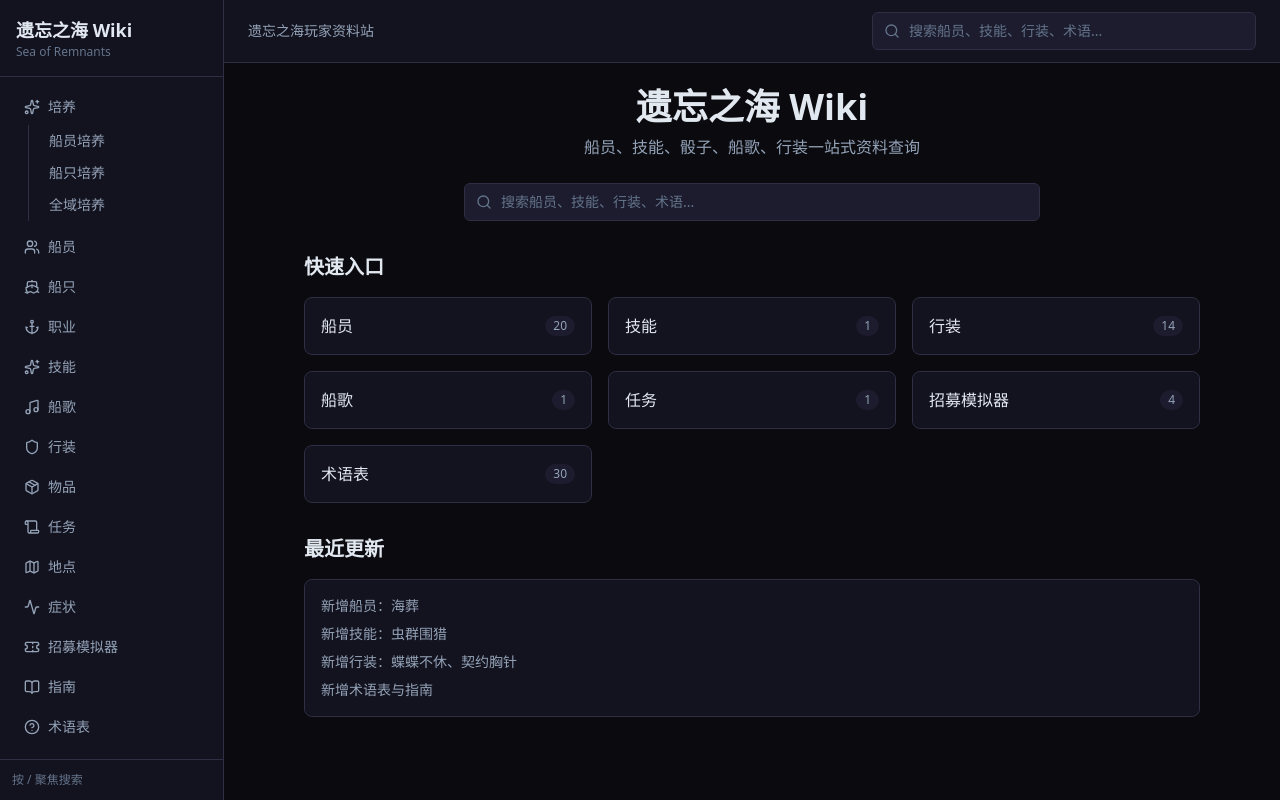
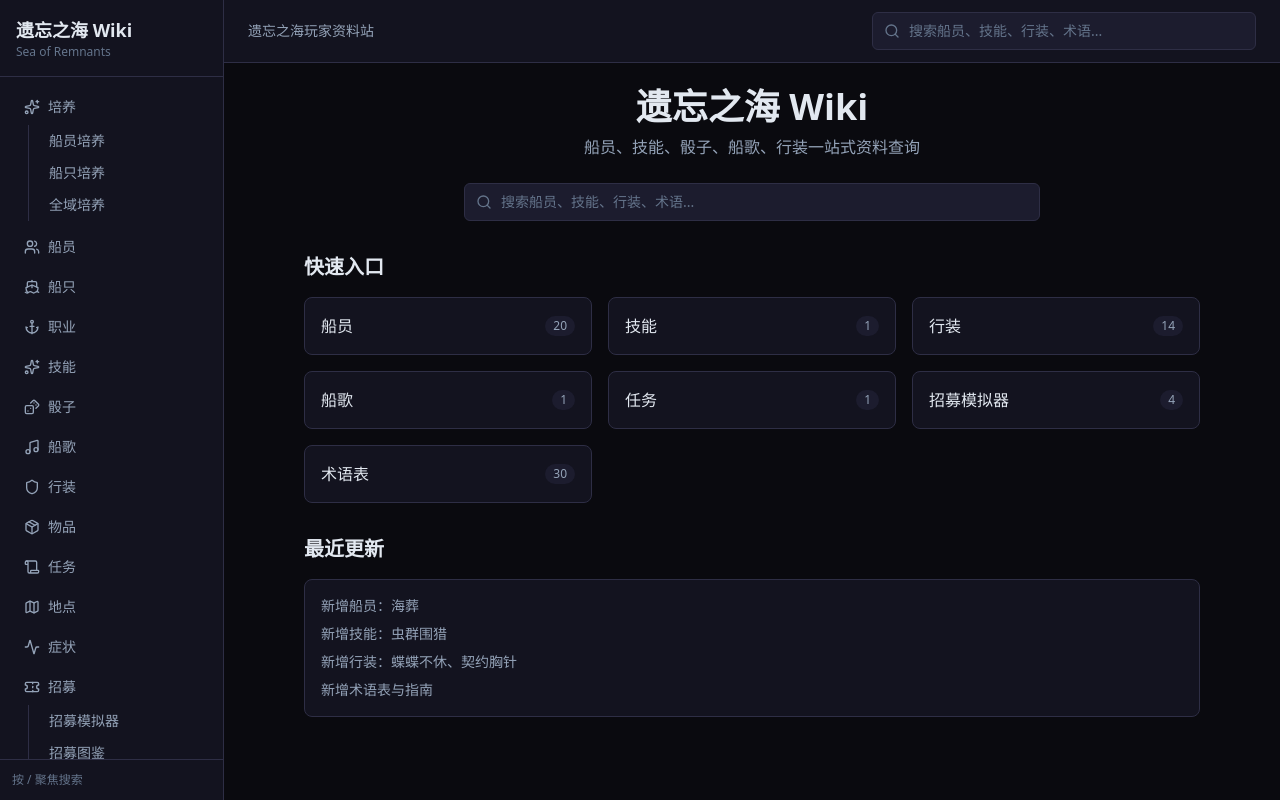
Before and after one commit to memeticsingularity/sea-of-remnants, a React (Vite) app: page / in a window 1280 px wide. Built offline with nearby package versions, Linux system fonts and the light colour scheme.

Commit message:
feat: 在侧边栏添加骰子入口

```diff
--- a/src/components/layout/SidebarNav.tsx
+++ b/src/components/layout/SidebarNav.tsx
@@ -1,5 +1,5 @@
 import { NavLink, useLocation } from 'react-router-dom'
-import { BookOpen, Anchor, Users, Ship, Sparkles, Music, Shield, Package, Map, Scroll, HelpCircle, Activity, Ticket } from 'lucide-react'
+import { BookOpen, Anchor, Users, Ship, Sparkles, Music, Shield, Package, Map, Scroll, HelpCircle, Activity, Ticket, Dices } from 'lucide-react'
 
 interface NavItem {
   label: string
@@ -22,13 +22,21 @@ const navGroups: NavItem[] = [
   { label: '船只', to: '/ships', icon: <Ship className="h-4 w-4" /> },
   { label: '职业', to: '/classes', icon: <Anchor className="h-4 w-4" /> },
   { label: '技能', to: '/skills', icon: <Sparkles className="h-4 w-4" /> },
+  { label: '骰子', to: '/dice', icon: <Dices className="h-4 w-4" /> },
   { label: '船歌', to: '/songs', icon: <Music className="h-4 w-4" /> },
   { label: '行装', to: '/equipment', icon: <Shield className="h-4 w-4" /> },
   { label: '物品', to: '/items', icon: <Package className="h-4 w-4" /> },
   { label: '任务', to: '/quests', icon: <Scroll className="h-4 w-4" /> },
   { label: '地点', to: '/locations', icon: <Map className="h-4 w-4" /> },
   { label: '症状', to: '/symptoms', icon: <Activity className="h-4 w-4" /> },
-  { label: '招募模拟器', to: '/recruitment', icon: <Ticket className="h-4 w-4" /> },
+  {
+    label: '招募',
+    icon: <Ticket className="h-4 w-4" />,
+    children: [
+      { label: '招募模拟器', to: '/recruitment' },
+      { label: '招募图鉴', to: '/recruitment/collection' },
+    ],
+  },
   { label: '指南', to: '/guides/crew-training', icon: <BookOpen className="h-4 w-4" /> },
   { label: '术语表', to: '/glossary', icon: <HelpCircle className="h-4 w-4" /> },
 ]
```
